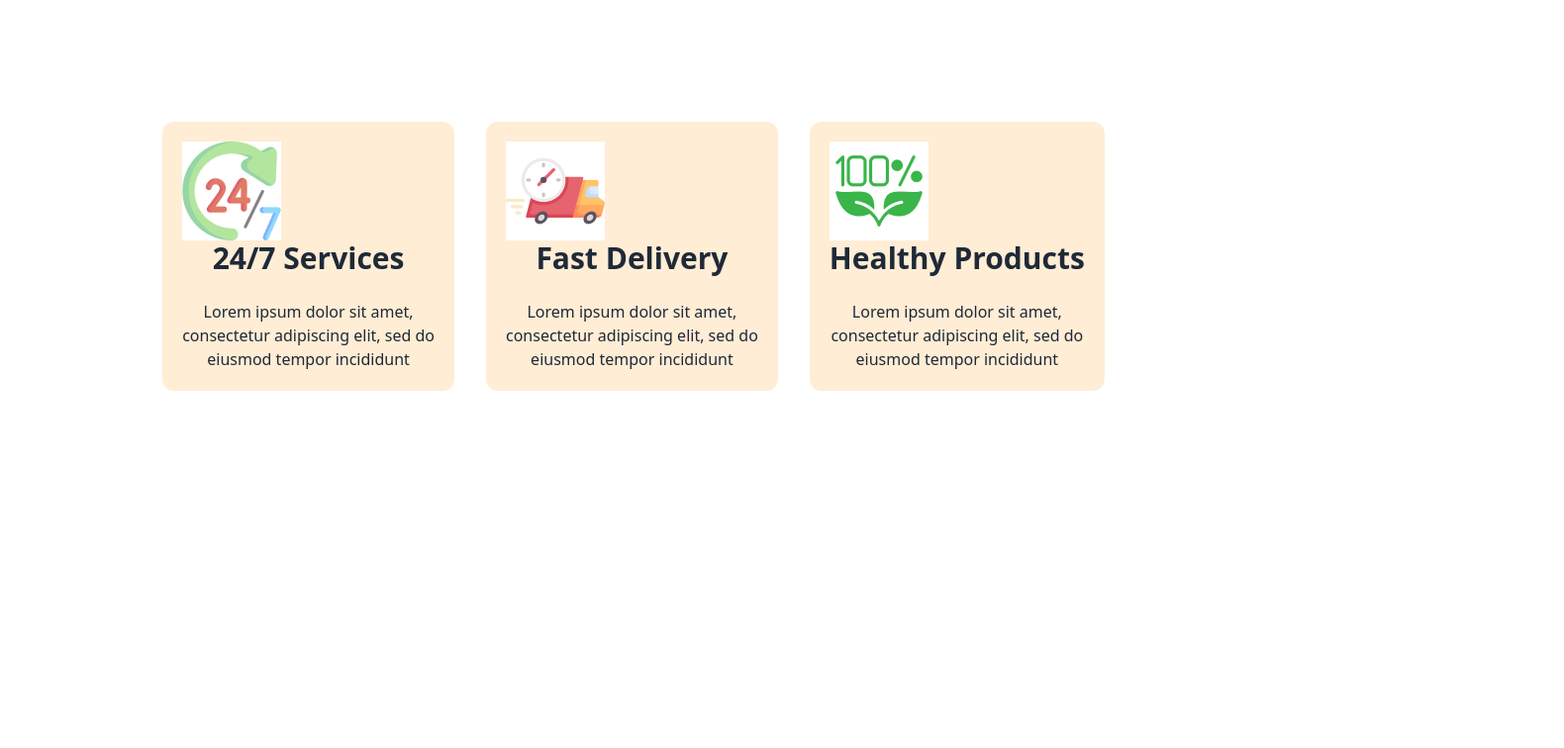
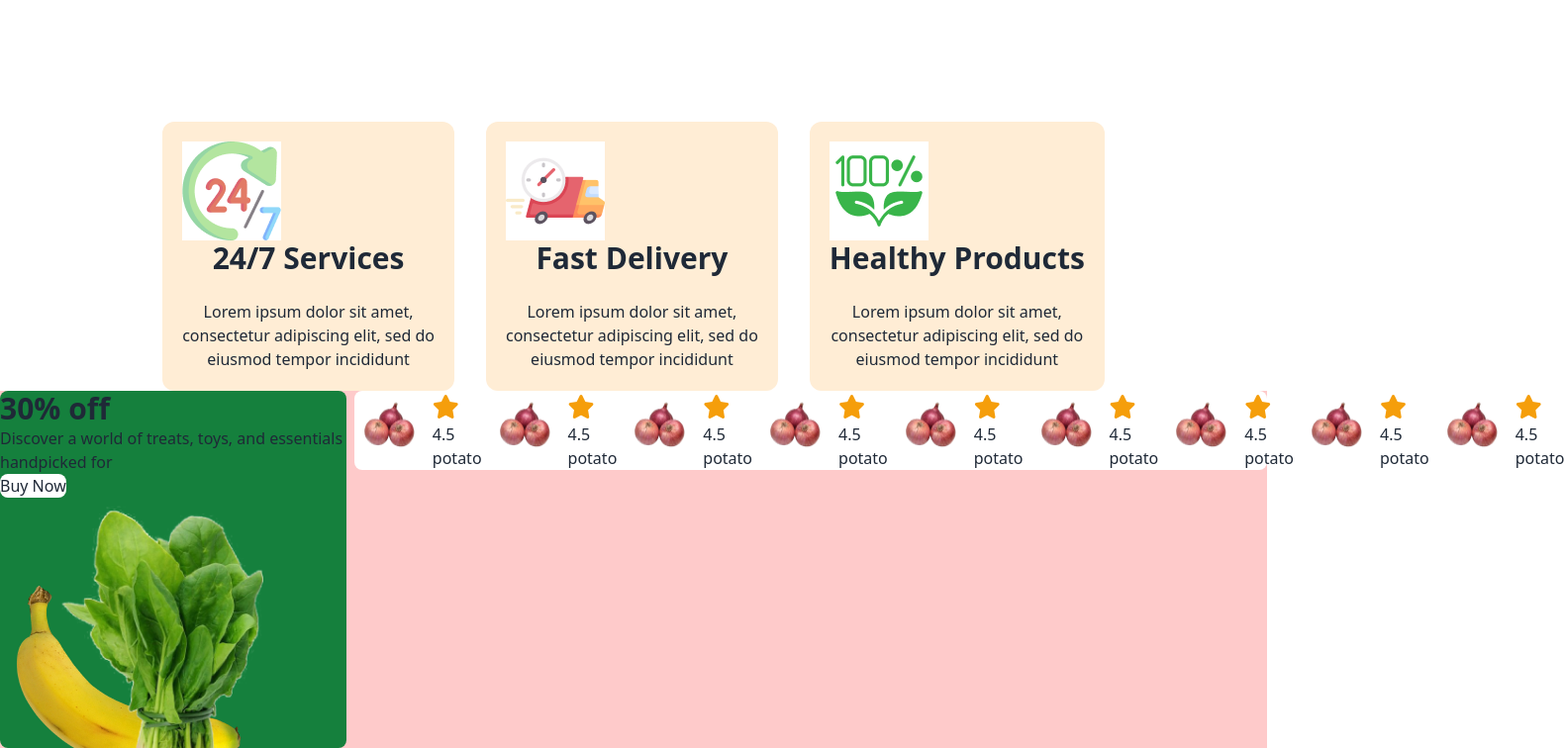
Before and after one commit to Anterdas1/third-assiment, a plain HTML site: page index.html in a window 1280 px wide. Shown: the part 1068-1824 px from the top of the page at 99% size, 1580 px wide, since content can reach past the window. Before the commit the page ends 1463 px from the top, so only its background shows below. Drawn offline with nearby package versions, Linux system fonts and the light colour scheme.

Commit message:
add section

```diff
--- a/index.html
+++ b/index.html
@@ -72,6 +72,73 @@
           </div>
 
         </section>
+        <!-- Popular Products -->
+        <section class="bg-red-200 flex gap-2">
+          <div class="bg-green-700 rounded-lg">
+            <h1 class="text-3xl font-bold">30% off</h1>
+            <p>Discover a world of treats, toys, and essentials handpicked for </p>
+            <button class="bg-white rounded-lg border-solid">Buy Now</button>
+            <img src="./c2-assets/vegetable-offer.png" alt="">
+          </div>
+          <div>
+            <div class="flex bg-white rounded-lg  grid-col-3 grid-rows-3 gap-2">
+              <img src="./c2-assets/onion.png" alt="">
+              <div>
+                <i class="fa-solid fa-star text-2xl text-amber-500"></i>
+                <p>4.5</p>
+                <h1>potato</h1>
+              </div>
+              <img src="./c2-assets/onion.png" alt="">
+              <div>
+                <i class="fa-solid fa-star text-2xl text-amber-500"></i>
+                <p>4.5</p>
+                <h1>potato</h1>
+              </div>
+              <img src="./c2-assets/onion.png" alt="">
+              <div>
+                <i class="fa-solid fa-star text-2xl text-amber-500"></i>
+                <p>4.5</p>
+                <h1>potato</h1>
+              </div>
+              <img src="./c2-assets/onion.png" alt="">
+              <div>
+                <i class="fa-solid fa-star text-2xl text-amber-500"></i>
+                <p>4.5</p>
+                <h1>potato</h1>
+              </div>
+              <img src="./c2-assets/onion.png" alt="">
+              <div>
+                <i class="fa-solid fa-star text-2xl text-amber-500"></i>
+                <p>4.5</p>
+                <h1>potato</h1>
+              </div>
+              <img src="./c2-assets/onion.png" alt="">
+              <div>
+                <i class="fa-solid fa-star text-2xl text-amber-500"></i>
+                <p>4.5</p>
+                <h1>potato</h1>
+              </div>
+              <img src="./c2-assets/onion.png" alt="">
+              <div>
+                <i class="fa-solid fa-star text-2xl text-amber-500"></i>
+                <p>4.5</p>
+                <h1>potato</h1>
+              </div>
+              <img src="./c2-assets/onion.png" alt="">
+              <div>
+                <i class="fa-solid fa-star text-2xl text-amber-500"></i>
+                <p>4.5</p>
+                <h1>potato</h1>
+              </div>
+              <img src="./c2-assets/onion.png" alt="">
+              <div>
+                <i class="fa-solid fa-star text-2xl text-amber-500"></i>
+                <p>4.5</p>
+                <h1>potato</h1>
+              </div>
+            </div>
+          </div>
+        </section>
     </main>
     <footer>
 
```
